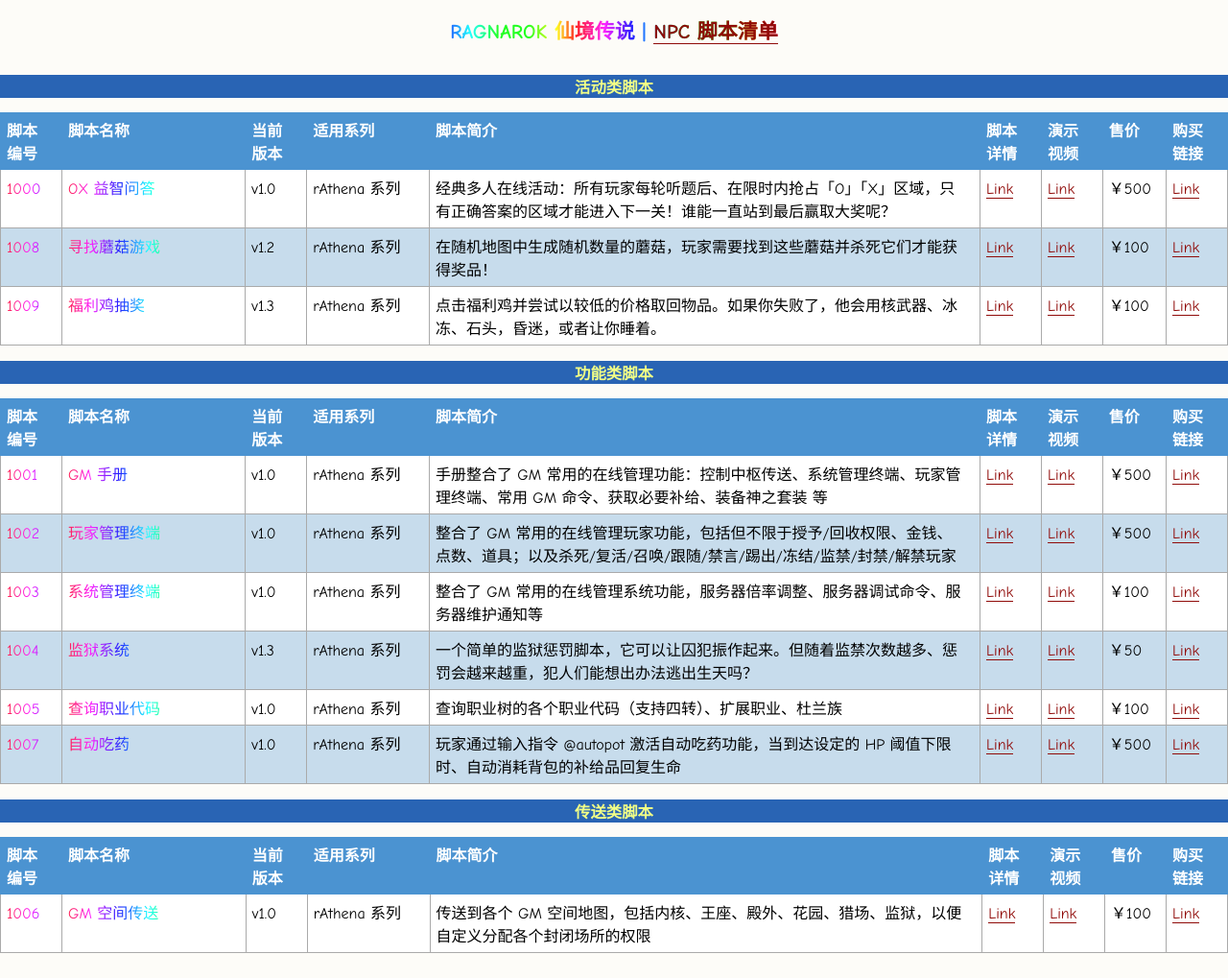
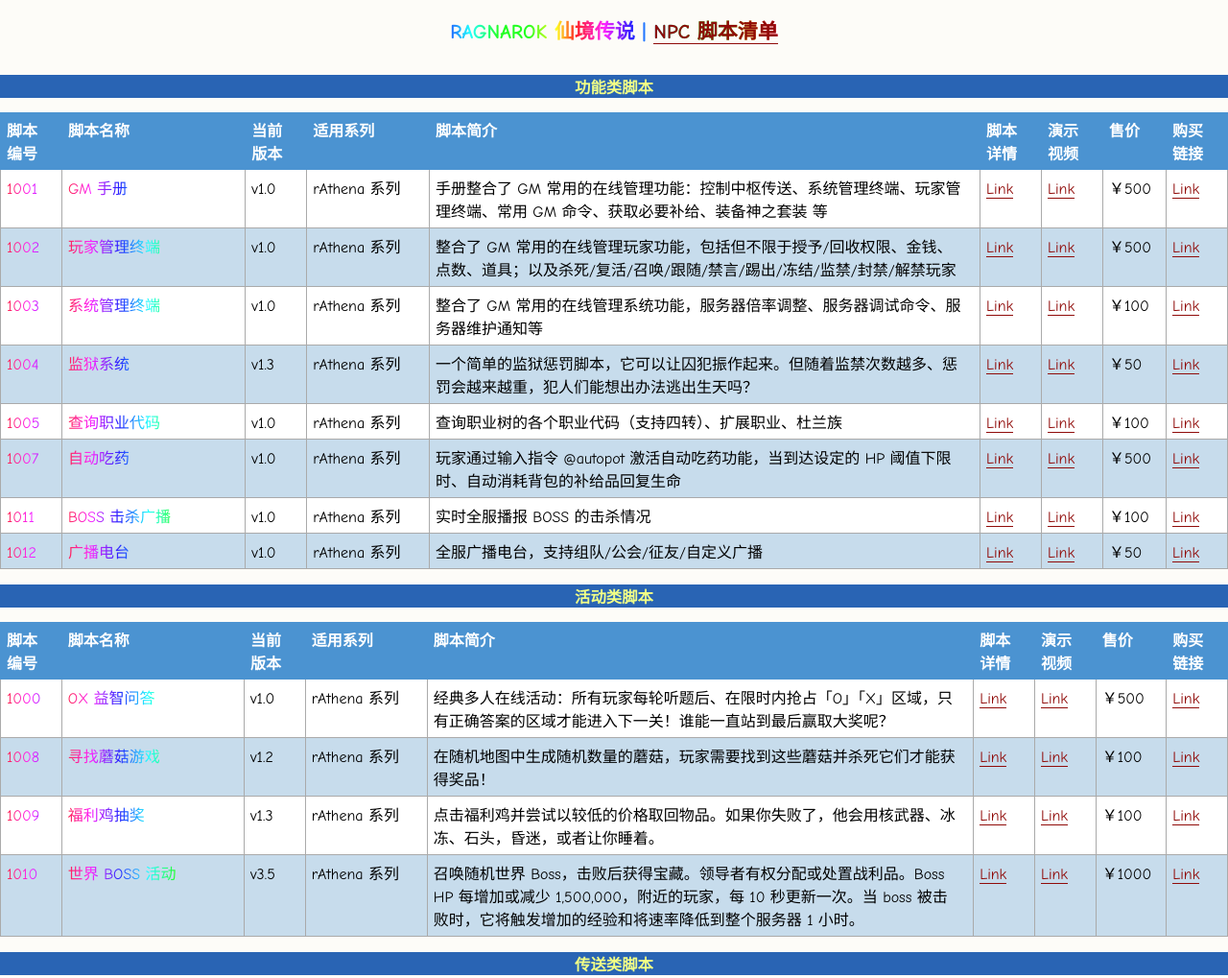
Before and after one commit to Casual-Ragnarok/ro-npcs, a plain HTML site: page docs/index.html in a window 1280 px wide. Shown: the top 1019 px of the page at 96% size. Drawn offline with Linux system fonts and the light colour scheme.

Commit message:
ReGenerate NPC List

```diff
--- a/docs/index.html
+++ b/docs/index.html
@@ -15,59 +15,6 @@
             <br />
             <h2 class="comicsans">Ragnarok 仙境传说 | <a href="https://github.com/Casual-Ragnarok/ro-npcs" target="_blank">NPC 脚本清单<a></h2>
             <br />
-            <br />
-            <div><h3 style="color:#f2ff86;background-color:#2964b4">活动类脚本</h3></div>
-            <div>
-                  <table id="function" class="dataintable">
-                        <tbody>
-                                <tr>
-                                    <th width="5%">脚本编号</th>
-                                    <th width="15%">脚本名称</th>
-                                    <th width="5%">当前版本</th>
-                                    <th width="10%">适用系列</th>
-                                    <th width="45%">脚本简介</th>
-                                    <th width="5%">脚本详情</th>
-                                    <th width="5%">演示视频</th>
-                                    <th width="5%">售价</th>
-                                    <th width="5%">购买链接</th>
-                                </tr>
-                                <tr>
-                                    <td class="comicsans">1000</td>
-                                    <td class="comicsans">OX 益智问答</td>
-                                    <td>v1.0</td>
-                                    <td>rAthena 系列</td>
-                                    <td>经典多人在线活动：所有玩家每轮听题后、在限时内抢占「O」「X」区域，只有正确答案的区域才能进入下一关！谁能一直站到最后赢取大奖呢？</td>
-                                    <td><a href="https://store.ragnarok.buzz/game/ro/npc/ox/readme/" target="_blank">Link</a></td>
-                                    <td><a href="//player.bilibili.com/player.html?aid=xxxxxxxxx" target="_blank">Link</a></td>
-                                    <td>￥500</td>
-                                    <td><a href="TODO" target="_blank">Link</a></td>
-                                </tr>
-                                <tr>
-                                    <td class="comicsans">1008</td>
-                                    <td class="comicsans">寻找蘑菇游戏</td>
-                                    <td>v1.2</td>
-                                    <td>rAthena 系列</td>
-                                    <td>在随机地图中生成随机数量的蘑菇，玩家需要找到这些蘑菇并杀死它们才能获得奖品！</td>
-                                    <td><a href="https://store.ragnarok.buzz/game/ro/npc/mushroom/readme/" target="_blank">Link</a></td>
-                                    <td><a href="//player.bilibili.com/player.html?aid=xxxxxxxxx" target="_blank">Link</a></td>
-                                    <td>￥100</td>
-                                    <td><a href="TODO" target="_blank">Link</a></td>
-                                </tr>
-                                <tr>
-                                    <td class="comicsans">1009</td>
-                                    <td class="comicsans">福利鸡抽奖</td>
-                                    <td>v1.3</td>
-                                    <td>rAthena 系列</td>
-                                    <td>点击福利鸡并尝试以较低的价格取回物品。如果你失败了，他会用核武器、冰冻、石头，昏迷，或者让你睡着。</td>
-                                    <td><a href="https://store.ragnarok.buzz/game/ro/npc/cluckers/readme/" target="_blank">Link</a></td>
-                                    <td><a href="//player.bilibili.com/player.html?aid=xxxxxxxxx" target="_blank">Link</a></td>
-                                    <td>￥100</td>
-                                    <td><a href="TODO" target="_blank">Link</a></td>
-                                </tr>
-                        </tbody>
-                  </table>
-            </div>
-
             <br />
             <div><h3 style="color:#f2ff86;background-color:#2964b4">功能类脚本</h3></div>
             <div>
@@ -150,6 +97,92 @@
                                     <td>￥500</td>
                                     <td><a href="TODO" target="_blank">Link</a></td>
                                 </tr>
+                                <tr>
+                                    <td class="comicsans">1011</td>
+                                    <td class="comicsans">BOSS 击杀广播</td>
+                                    <td>v1.0</td>
+                                    <td>rAthena 系列</td>
+                                    <td>实时全服播报 BOSS 的击杀情况</td>
+                                    <td><a href="https://store.ragnarok.buzz/game/ro/npc/bossbroadcast/readme/" target="_blank">Link</a></td>
+                                    <td><a href="//player.bilibili.com/player.html?aid=xxxxxxxxx" target="_blank">Link</a></td>
+                                    <td>￥100</td>
+                                    <td><a href="TODO" target="_blank">Link</a></td>
+                                </tr>
+                                <tr>
+                                    <td class="comicsans">1012</td>
+                                    <td class="comicsans">广播电台</td>
+                                    <td>v1.0</td>
+                                    <td>rAthena 系列</td>
+                                    <td>全服广播电台，支持组队/公会/征友/自定义广播</td>
+                                    <td><a href="https://store.ragnarok.buzz/game/ro/npc/broadcastclub/readme/" target="_blank">Link</a></td>
+                                    <td><a href="//player.bilibili.com/player.html?aid=xxxxxxxxx" target="_blank">Link</a></td>
+                                    <td>￥50</td>
+                                    <td><a href="TODO" target="_blank">Link</a></td>
+                                </tr>
+                        </tbody>
+                  </table>
+            </div>
+
+            <br />
+            <div><h3 style="color:#f2ff86;background-color:#2964b4">活动类脚本</h3></div>
+            <div>
+                  <table id="function" class="dataintable">
+                        <tbody>
+                                <tr>
+                                    <th width="5%">脚本编号</th>
+                                    <th width="15%">脚本名称</th>
+                                    <th width="5%">当前版本</th>
+                                    <th width="10%">适用系列</th>
+                                    <th width="45%">脚本简介</th>
+                                    <th width="5%">脚本详情</th>
+                                    <th width="5%">演示视频</th>
+                                    <th width="5%">售价</th>
+                                    <th width="5%">购买链接</th>
+                                </tr>
+                                <tr>
+                                    <td class="comicsans">1000</td>
+                                    <td class="comicsans">OX 益智问答</td>
+                                    <td>v1.0</td>
+                                    <td>rAthena 系列</td>
+                                    <td>经典多人在线活动：所有玩家每轮听题后、在限时内抢占「O」「X」区域，只有正确答案的区域才能进入下一关！谁能一直站到最后赢取大奖呢？</td>
+                                    <td><a href="https://store.ragnarok.buzz/game/ro/npc/ox/readme/" target="_blank">Link</a></td>
+                                    <td><a href="//player.bilibili.com/player.html?aid=xxxxxxxxx" target="_blank">Link</a></td>
+                                    <td>￥500</td>
+                                    <td><a href="TODO" target="_blank">Link</a></td>
+                                </tr>
+                                <tr>
+                                    <td class="comicsans">1008</td>
+                                    <td class="comicsans">寻找蘑菇游戏</td>
+                                    <td>v1.2</td>
+                                    <td>rAthena 系列</td>
+                                    <td>在随机地图中生成随机数量的蘑菇，玩家需要找到这些蘑菇并杀死它们才能获得奖品！</td>
+                                    <td><a href="https://store.ragnarok.buzz/game/ro/npc/mushroom/readme/" target="_blank">Link</a></td>
+                                    <td><a href="//player.bilibili.com/player.html?aid=xxxxxxxxx" target="_blank">Link</a></td>
+                                    <td>￥100</td>
+                                    <td><a href="TODO" target="_blank">Link</a></td>
+                                </tr>
+                                <tr>
+                                    <td class="comicsans">1009</td>
+                                    <td class="comicsans">福利鸡抽奖</td>
+                                    <td>v1.3</td>
+                                    <td>rAthena 系列</td>
+                                    <td>点击福利鸡并尝试以较低的价格取回物品。如果你失败了，他会用核武器、冰冻、石头，昏迷，或者让你睡着。</td>
+                                    <td><a href="https://store.ragnarok.buzz/game/ro/npc/cluckers/readme/" target="_blank">Link</a></td>
+                                    <td><a href="//player.bilibili.com/player.html?aid=xxxxxxxxx" target="_blank">Link</a></td>
+                                    <td>￥100</td>
+                                    <td><a href="TODO" target="_blank">Link</a></td>
+                                </tr>
+                                <tr>
+                                    <td class="comicsans">1010</td>
+                                    <td class="comicsans">世界 BOSS 活动</td>
+                                    <td>v3.5</td>
+                                    <td>rAthena 系列</td>
+                                    <td>召唤随机世界 Boss，击败后获得宝藏。领导者有权分配或处置战利品。Boss HP 每增加或减少 1,500,000，附近的玩家，每 10 秒更新一次。当 boss 被击败时，它将触发增加的经验和将速率降低到整个服务器 1 小时。</td>
+                                    <td><a href="https://store.ragnarok.buzz/game/ro/npc/worldboss/readme/" target="_blank">Link</a></td>
+                                    <td><a href="//player.bilibili.com/player.html?aid=xxxxxxxxx" target="_blank">Link</a></td>
+                                    <td>￥1000</td>
+                                    <td><a href="TODO" target="_blank">Link</a></td>
+                                </tr>
                         </tbody>
                   </table>
             </div>
```
